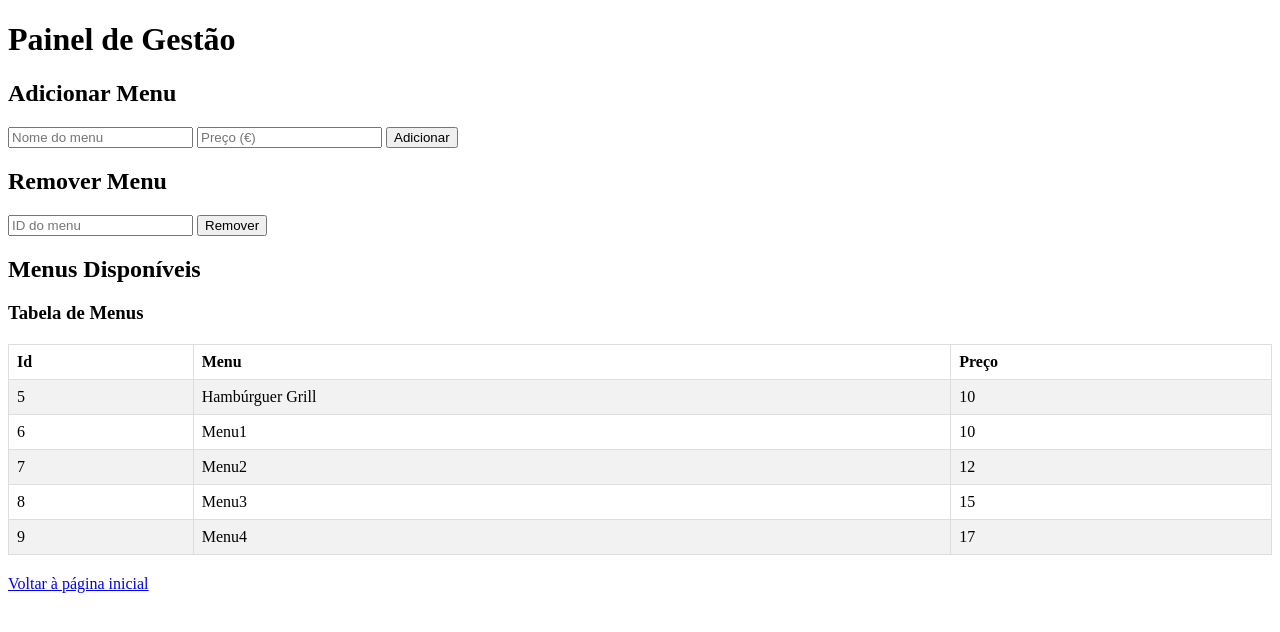
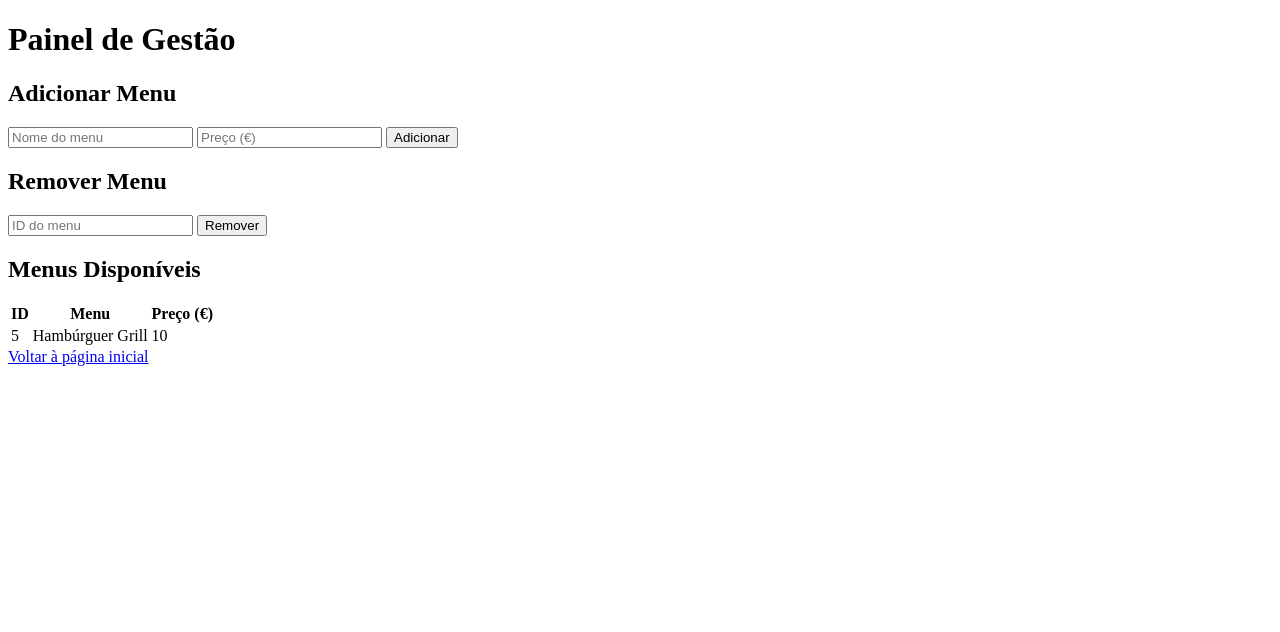
Before and after one commit to JoseSilva1231677/P17-EncomendaDeAlimentos, a PHP site: page /gestao.php in a window 1280 px wide. Shown: the top 632 px of the page. Run offline with PHP 8.4, Linux system fonts and the light colour scheme; data comes from the database, SQL or seed files in the repository; both versions use the stored data as it was after the commit.

Commit message:
php a funcionar na página de Gestão, funcionalidades de adicionar e remover com ID único não reutilizável a funcionar. Próxima implementação: Atualizar o index segundo a lista de menus disponíveis, adicionar a função de encomendas recebidas na página de gestão

```diff
--- a/gestao.php
+++ b/gestao.php
@@ -1,29 +1,34 @@
+<?php
+// Começa submissões de formulário no INÍCIO do ficheiro
+// (Isto corrigiu o erro onde a ordem de menus estava com bugs na criação)
+if ($_SERVER['REQUEST_METHOD'] === 'POST') {
+    $db = new SQLite3('menus.db');
+
+    if (isset($_POST['add_menu'])) {
+        $menu = $_POST['new_menu'];
+        $price = $_POST['new_price'];
+        $db->exec("INSERT INTO Menus(menu, preco) VALUES('$menu', $price)");
+    }
+    elseif (isset($_POST['delete_menu'])) {
+        $id = $_POST['delete_id'];
+        $db->exec("DELETE FROM Menus WHERE id = $id");
+    }
+
+    unset($db);
+    header("Location: " . $_SERVER['PHP_SELF']); // Redirect to avoid resubmission
+    exit();
+}
+?>
+
 <!DOCTYPE html>
 <html lang="pt">
 <head>
-  <meta charset="UTF-8">
-  <title>Gestão</title>
-  <style>
-    table {
-      border-collapse: collapse;
-      width: 100%;
-      margin: 20px 0;
-    }
-    th, td {
-      border: 1px solid #ddd;
-      padding: 8px;
-      text-align: left;
-    }
-    tr:nth-child(even) {
-      background-color: #f2f2f2;
-    }
-  </style>
 </head>
 <body>
   <main>
     <h1>Painel de Gestão</h1>
 
-    <!-- Form to add new menu -->
+    <!-- Formulários Ad/Rem Menus -->
     <section>
       <h2>Adicionar Menu</h2>
       <form method="POST" action="">
@@ -33,7 +38,6 @@
       </form>
     </section>
 
-    <!-- Form to delete menu -->
     <section>
       <h2>Remover Menu</h2>
       <form method="POST" action="">
@@ -42,33 +46,10 @@
       </form>
     </section>
 
-    <!-- Menu list display -->
+    <!-- Lista dos menus disponíveis -->
     <section>
       <h2>Menus Disponíveis</h2>
-      <?php
-        // Include your database code
-        include 'scripts/gestao.php';
-
-        // Handle form submissions
-        if (isset($_POST['add_menu'])) {
-            $db = new SQLite3('menus.db');
-            $menu = $_POST['new_menu'];
-            $price = $_POST['new_price'];
-            $db->exec("INSERT INTO Menus(menu, preco) VALUES('$menu', $price)");
-            unset($db);
-            header("Location: gestao.php");
-            exit();
-        }
-
-        if (isset($_POST['delete_menu'])) {
-            $db = new SQLite3('menus.db');
-            $id = $_POST['delete_id'];
-            $db->exec("DELETE FROM Menus WHERE id = $id");
-            unset($db);
-            header("Location: gestao.php");
-            exit();
-        }
-      ?>
+      <?php include 'scripts/gestao.php'; ?>
     </section>
 
     <a href="index.html">Voltar à página inicial</a>
--- a/index.html
+++ b/index.html
@@ -40,7 +40,7 @@
             <a href="carrinho.html" id="actionButton">Adicionar ao carrinho</a>
         </div>
         <div class="button-container">
-            <a href="gestao.html">Gestão</a>
+            <a href="gestao.php">Gestão</a>
         </div>
     </div>
     <div class="Quem somos">
--- a/scripts/gestao.php
+++ b/scripts/gestao.php
@@ -1,19 +1,22 @@
 <?php
-    $db = new SQLite3('menus.db');
-    // criação da tabela Menus
-    $db->exec("CREATE TABLE Menus(id INTEGER PRIMARY KEY, menu TEXT, preco INT)"); //(1)
-    $db->exec("INSERT INTO Menus(menu, preco) VALUES('Menu1', 10)"); //(2)
-    $db->exec("INSERT INTO Menus(menu, preco) VALUES('Menu2', 12)"); //(2)
-    $db->exec("INSERT INTO Menus(menu, preco) VALUES('Menu3', 15)"); //(2)
-    $db->exec("INSERT INTO Menus(menu, preco) VALUES('Menu4', 17)"); //(2)
-    echo "<h3>Tabela de Menus </h3>";
-    $sqlvar = "select * from Menus ;";
-    $result = $db->query($sqlvar); //(3)
-    echo "<table>\n<th> Id </th><th> Menu </th><th> Preço </th>\n";
-    while ($row = $result->fetchArray(SQLITE3_ASSOC)) //(4)
-    {
-    echo '<tr><td>'. $row['id'] . '</td><td>' . $row['menu'] . '</td><td>' . $row['preco'] . "</td></tr>\n";
-    }
-    echo '</table>';
-    unset($db);
+$db = new sqlite3('menus.db');
+
+// Só cria tabela se ela não existir
+$db->exec("
+    CREATE TABLE IF NOT EXISTS Menus (
+        id INTEGER PRIMARY KEY AUTOINCREMENT,
+        menu TEXT NOT NULL,
+        preco REAL NOT NULL
+    )
+");
+
+// Procura query com os menus existentes na db
+$result = $db->query("SELECT * FROM Menus");
+echo '<table>';
+echo '<tr><th>ID</th><th>Menu</th><th>Preço (€)</th></tr>';
+while ($row = $result->fetchArray()) {
+    echo "<tr><td>{$row['id']}</td><td>{$row['menu']}</td><td>{$row['preco']}</td></tr>";
+}
+echo '</table>';
+unset($db);
 ?>
```
Also changed, not shown: menus.db (added).
